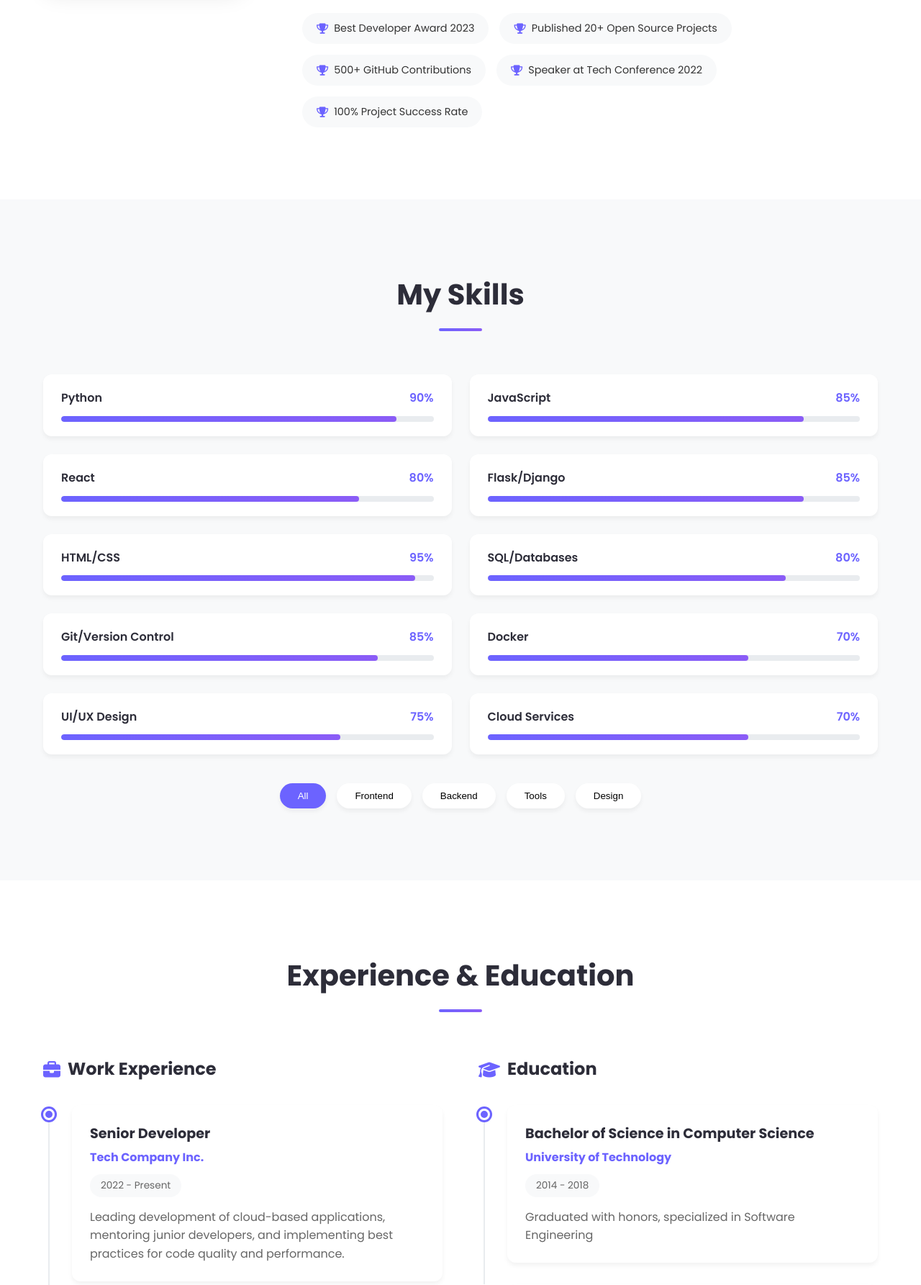
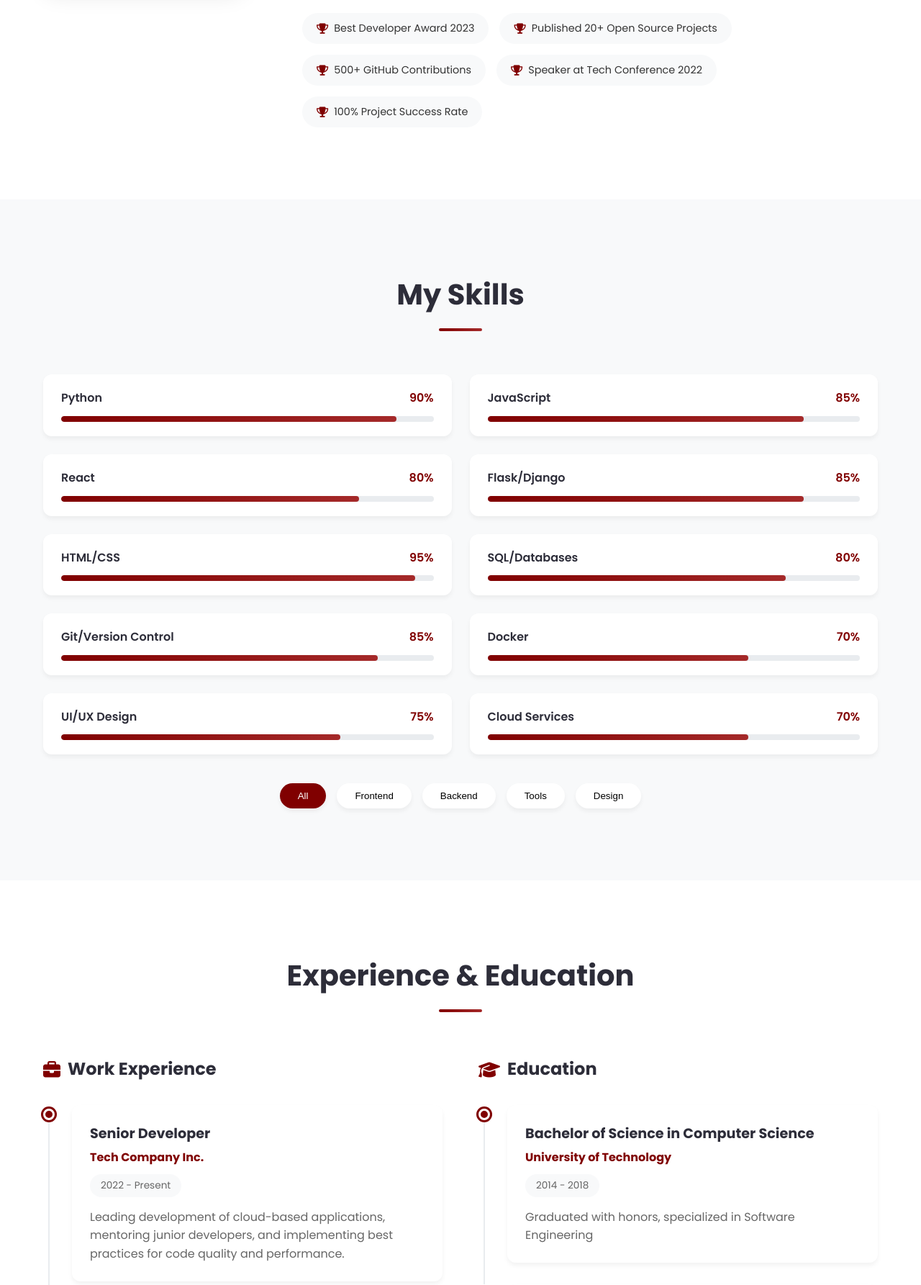
Before and after one commit to Geraldfab/Digital-Portfolio, a Flask app: page / in a window 1280 px wide. Shown: the part 1410-3195 px from the top of the page at 72% size. Run offline with Flask 3, Linux system fonts and the light colour scheme.

Commit message:
Change theme to maroon color (BSIT)
- Primary color: #800000 (maroon)
- Accent color: #FFD700 (gold)
- Updated gradients to use maroon tones

```diff
--- a/static/css/style.css
+++ b/static/css/style.css
@@ -4,15 +4,15 @@
 
 /* CSS Variables */
 :root {
-    --primary-color: #6C63FF;
+    --primary-color: #800000;
     --secondary-color: #2D2D39;
-    --accent-color: #00D9FF;
+    --accent-color: #FFD700;
     --text-color: #333333;
     --text-light: #666666;
     --bg-color: #FFFFFF;
     --bg-light: #F8F9FA;
     --bg-dark: #1A1A2E;
-    --gradient-primary: linear-gradient(135deg, #6C63FF 0%, #8B5CF6 100%);
+    --gradient-primary: linear-gradient(135deg, #800000 0%, #A52A2A 100%);
     --gradient-dark: linear-gradient(135deg, #1A1A2E 0%, #2D2D39 100%);
     --shadow-sm: 0 4px 6px rgba(0, 0, 0, 0.05);
     --shadow-md: 0 10px 30px rgba(0, 0, 0, 0.1);
```
